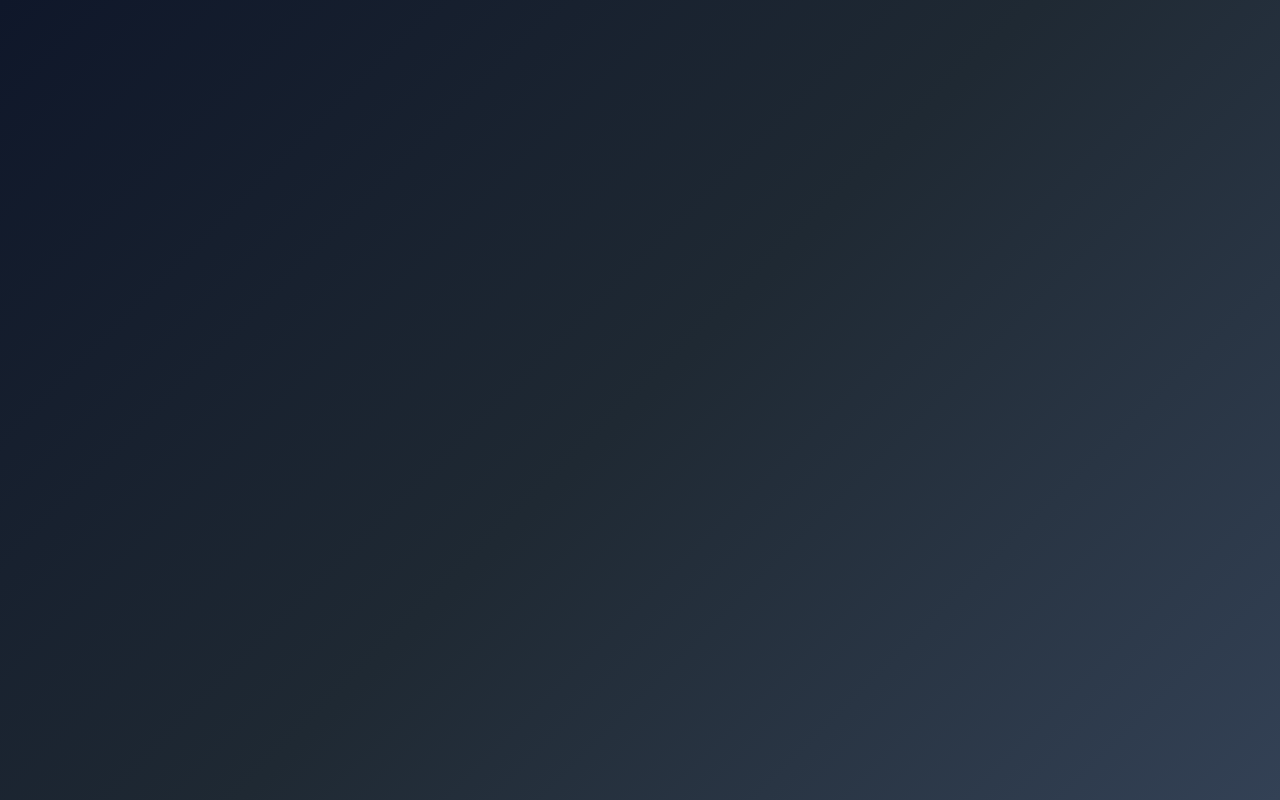
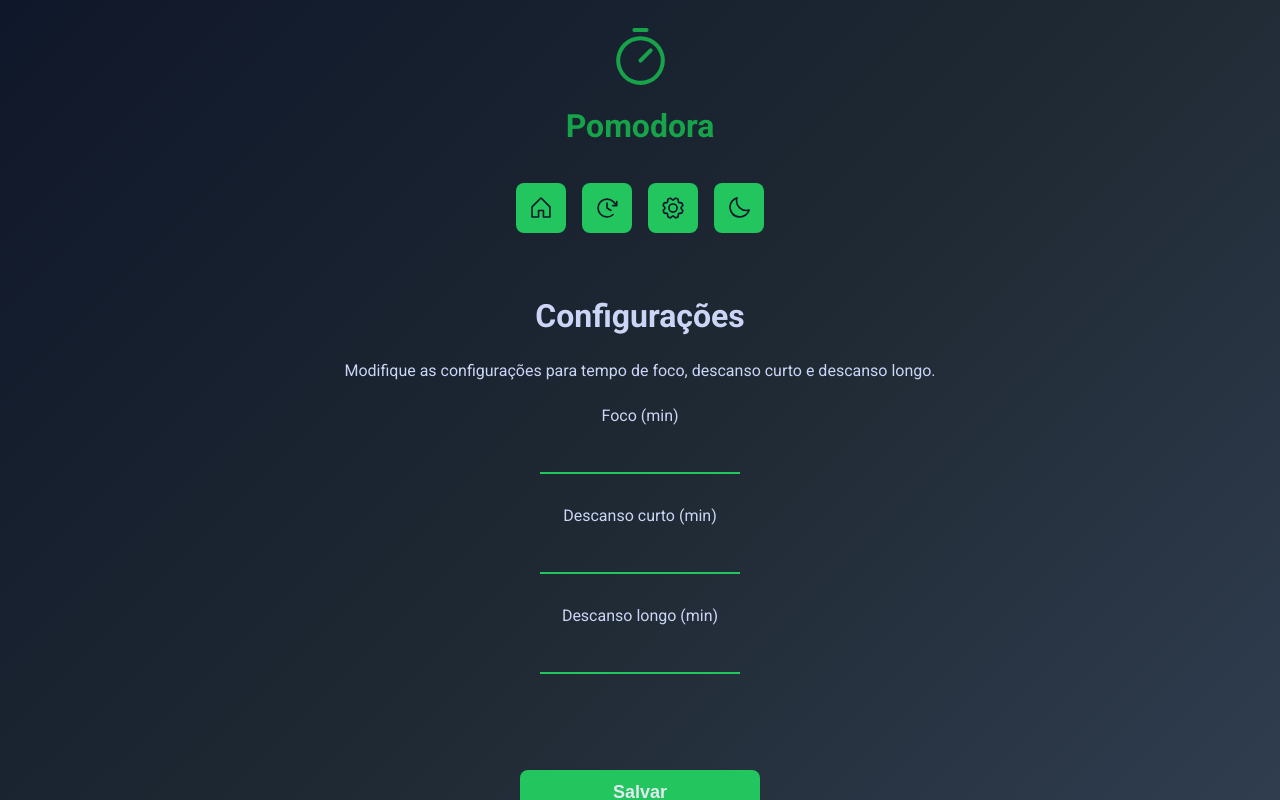
Before and after one commit to juniorbonini/crhonos-pomodora, a React (Vite) app: page /settings in a window 1280 px wide. Before the commit this address had no page. Shown: the top 800 px of the page. Built offline with nearby package versions, Linux system fonts and the light colour scheme.

Commit message:
style(ui): refine input and menu components and routes

```diff
--- a/src/components/Input/index.tsx
+++ b/src/components/Input/index.tsx
@@ -7,13 +7,7 @@
       <label htmlFor={id} className={styles.label}>
         {label}
       </label>
-      <input
-        id={id}
-        type={type}
-        className={styles.input}
-        placeholder="Nome da tarefa"
-        {...props}
-      />
+      <input id={id} type={type} className={styles.input} {...props} />
     </div>
   );
 }
--- a/src/components/Input/style.module.css
+++ b/src/components/Input/style.module.css
@@ -13,6 +13,7 @@
   color: var(--gray-400);
   padding: 0.8rem;
   font-size: 1.4rem;
+  width: 20rem;
   text-align: center;
   outline: none;
   transition: all 0.3s ease-in-out;
--- a/src/components/Menu/index.tsx
+++ b/src/components/Menu/index.tsx
@@ -28,7 +28,11 @@
         >
           <ClockClockwiseIcon />
         </Button>
-        <Button size="sm" variant="default">
+        <Button
+          size="sm"
+          variant="default"
+          onClick={() => navigate("/settings")}
+        >
           <GearIcon />
         </Button>
         <Button size="sm" variant="default">
--- a/src/routes/main-routes.tsx
+++ b/src/routes/main-routes.tsx
@@ -1,6 +1,7 @@
 import { BrowserRouter, Routes, Route } from "react-router";
 import { Home } from "../pages/Home";
 import { History } from "../pages/History";
+import { Settings } from "../pages/Settings";
 
 export function MainRoutes() {
   return (
@@ -8,6 +9,7 @@
       <Routes>
         <Route index path="/" element={<Home />} />
         <Route path="/history" element={<History />} />
+        <Route path="/settings" element={<Settings />} />
       </Routes>
     </BrowserRouter>
   );
```
